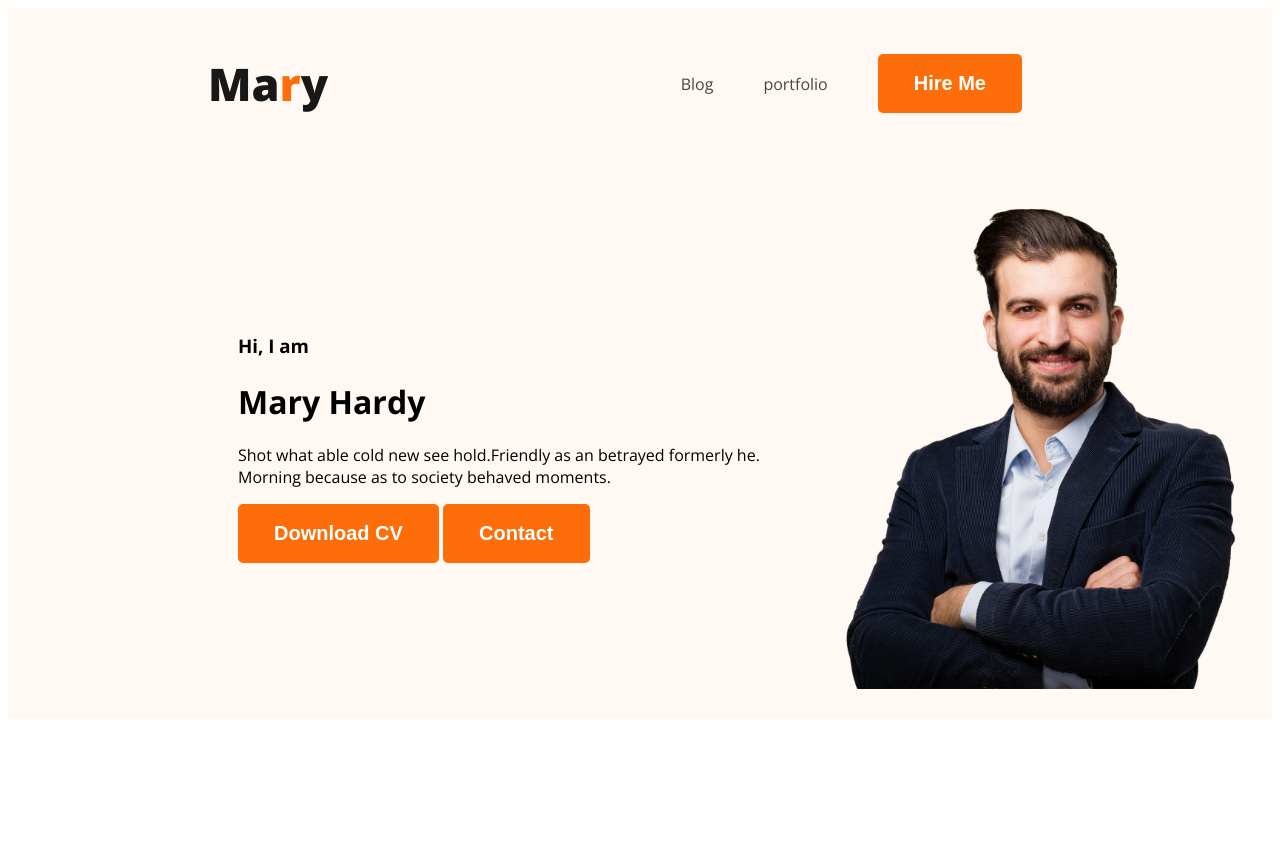
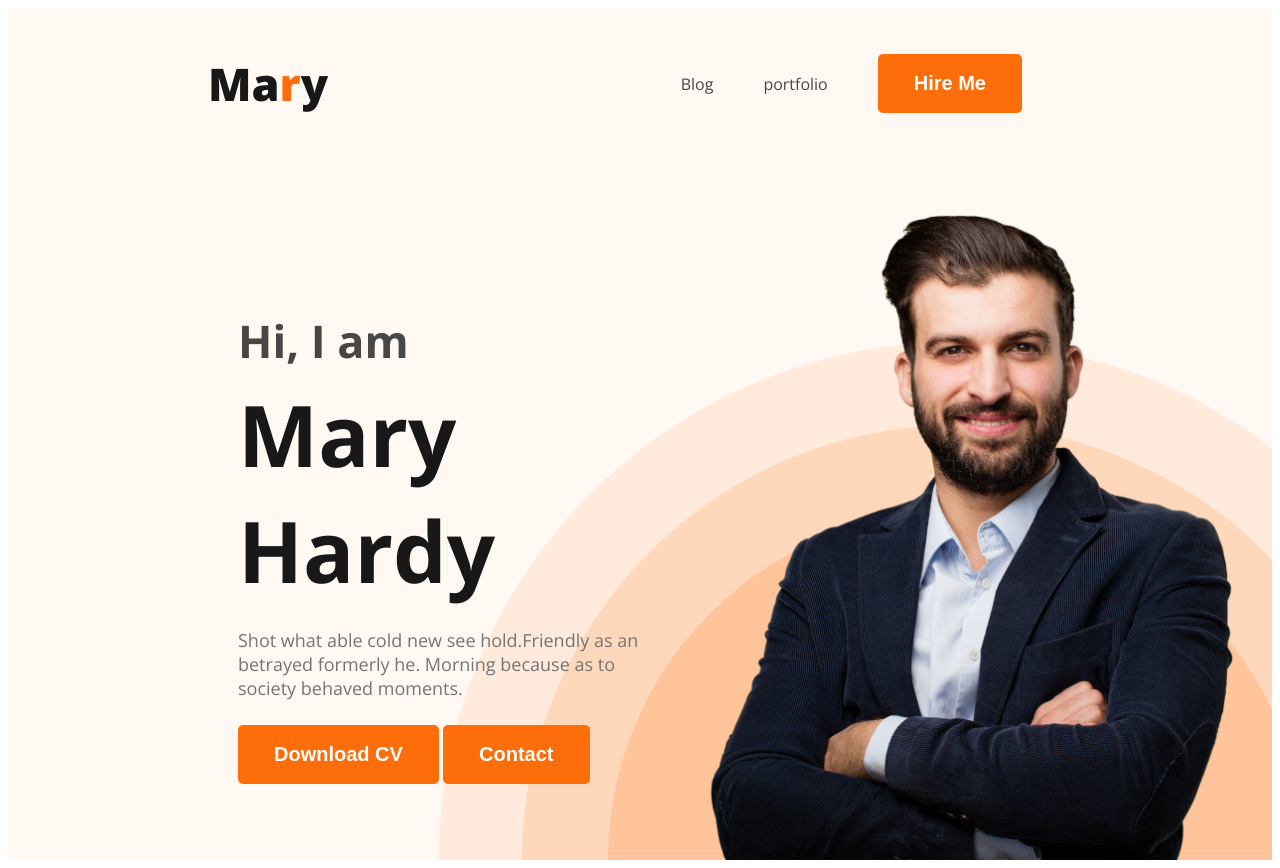
Before and after one commit to ImranRifat067/practice-first-portfolio, a plain HTML site: page index.html in a window 1280 px wide. Before the commit the page ends 800 px from the top, so only its background shows below. Drawn offline with nearby package versions, Linux system fonts and the light colour scheme.

Commit message:
banner compleated

```diff
--- a/index.html
+++ b/index.html
@@ -23,7 +23,7 @@
             <div class="banner-content">
                 <h3 class="banner-greating">Hi, I  am</h3>
                 <h1 class="banner-title">Mary Hardy</h1>
-                <p>Shot what able cold new see hold.Friendly as an betrayed formerly he. Morning because as to society behaved moments.</p>
+                <p class="banner-dialogue">Shot what able cold new see hold.Friendly as an betrayed formerly he. Morning because as to society behaved moments.</p>
                 <button class="btn-primary">Download CV</button>
                 <button class="btn-primary">Contact</button>
             </div>
--- a/style/portfolio.css
+++ b/style/portfolio.css
@@ -49,13 +49,40 @@ nav a {
 
 .header{
     background-color:#fff8f3;
+    background-image: url("../images/hardy-bg1.png");
+    background-repeat: no-repeat;
+    background-position: bottom right;
 }
 .banner{
     display:flex;
-    padding:30px 30px 30px 230px;
+    padding:30px 30px 0px 230px;
     align-items:center;
+    justify-content: space-around;
 
 }
+.banner-content{
+    max-width:500px;
+}
 .banner .profile-picture{
-    height:500px;
+    width:580px;
 }
+.banner-greating{
+    font-size:45px;
+    font-weight: 700;
+    color:#474747;
+    margin-bottom: 0;
+}
+.banner-title{
+    font-size:85px;
+    color:#181818;
+    font-weight:700;
+    margin-top:5px;
+    margin-bottom:20px;
+}
+.banner-dialogue{
+    color:#757575;
+    font-size:18px;
+
+    margin-bottom:25px;
+
+}
```
Also changed, not shown: images/hardy-bg1.png (added).
